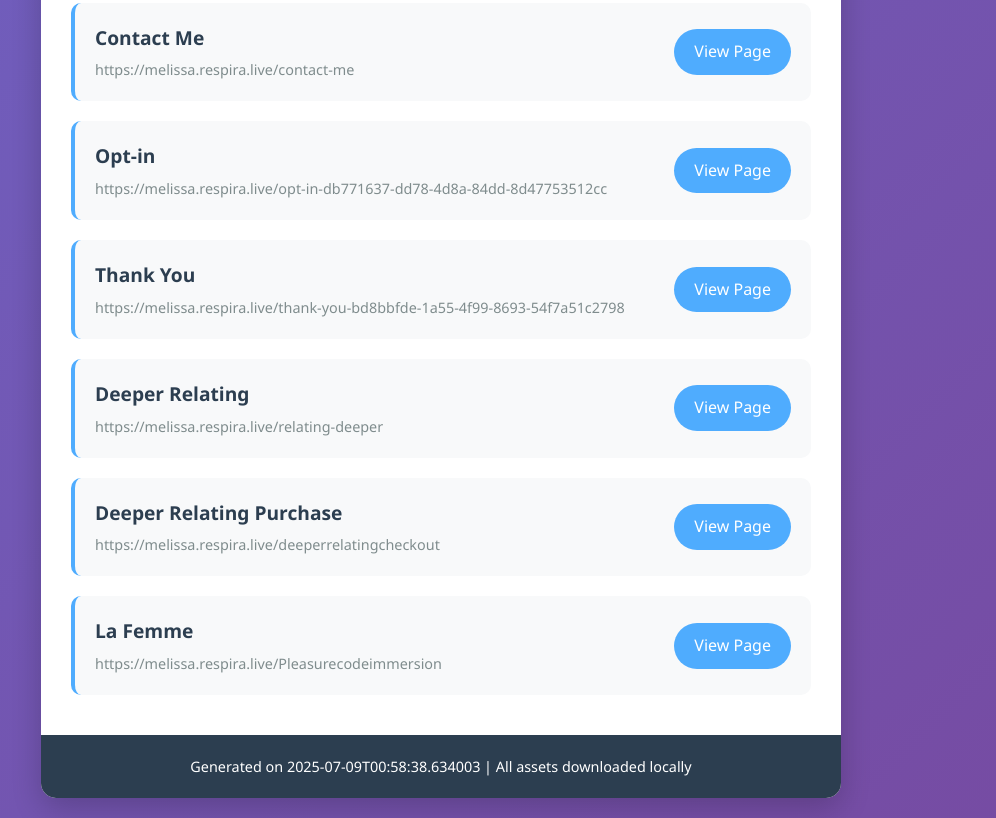
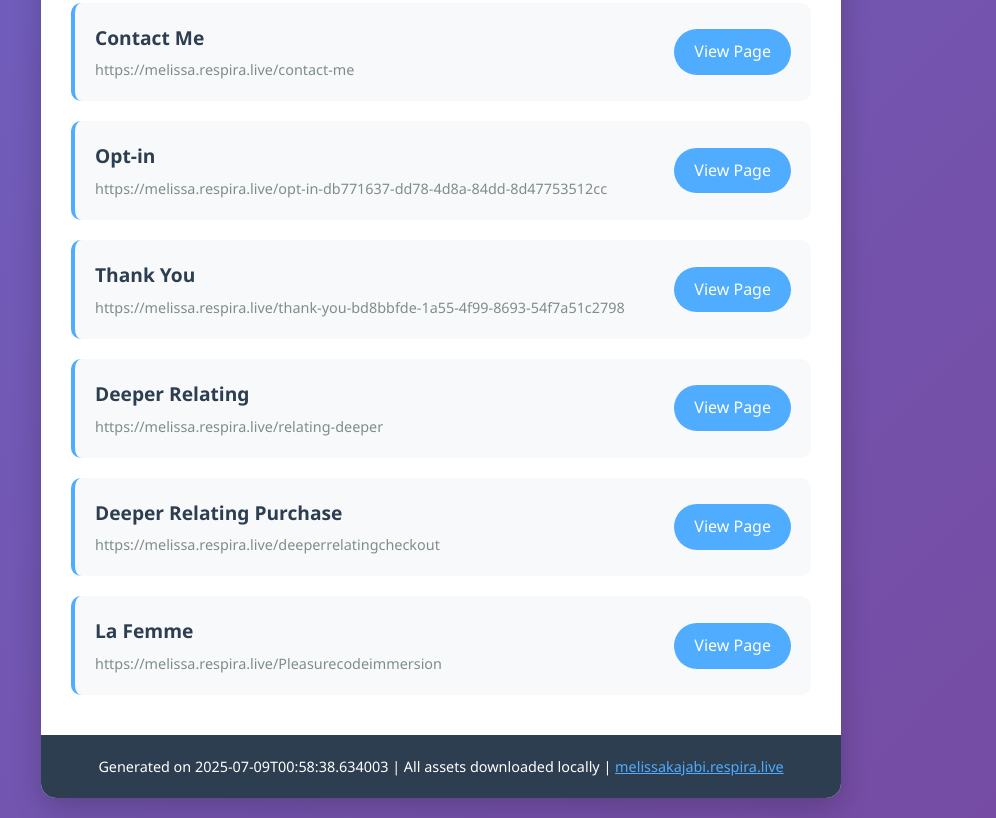
Before and after one commit to webmyc/melissa-backup, a plain HTML site: page index.html in a window 1280 px wide. Shown: the part 3353-4171 px from the top of the page, without its empty margins (199-1195 px from the left). Drawn offline with Linux system fonts and the light colour scheme.

Commit message:
Update for respira-dev deployment with custom domain melissakajabi.respira.live

```diff
--- a/index.html
+++ b/index.html
@@ -411,7 +411,7 @@
         </div>
 
         <div class="footer">
-            <p>Generated on 2025-07-09T00:58:38.634003 | All assets downloaded locally</p>
+            <p>Generated on 2025-07-09T00:58:38.634003 | All assets downloaded locally | <a href="https://melissakajabi.respira.live" style="color: #4facfe;">melissakajabi.respira.live</a></p>
         </div>
     </div>
 </body>
```
Also changed, not shown: 1 other file.
